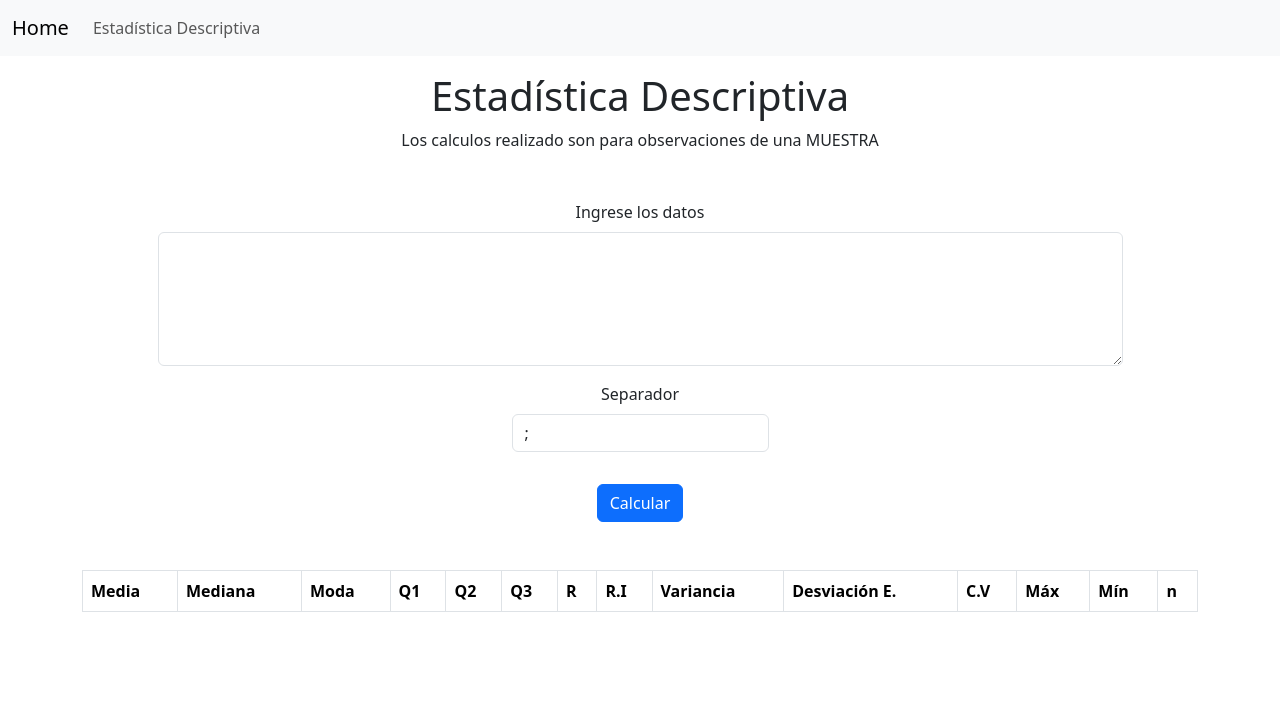
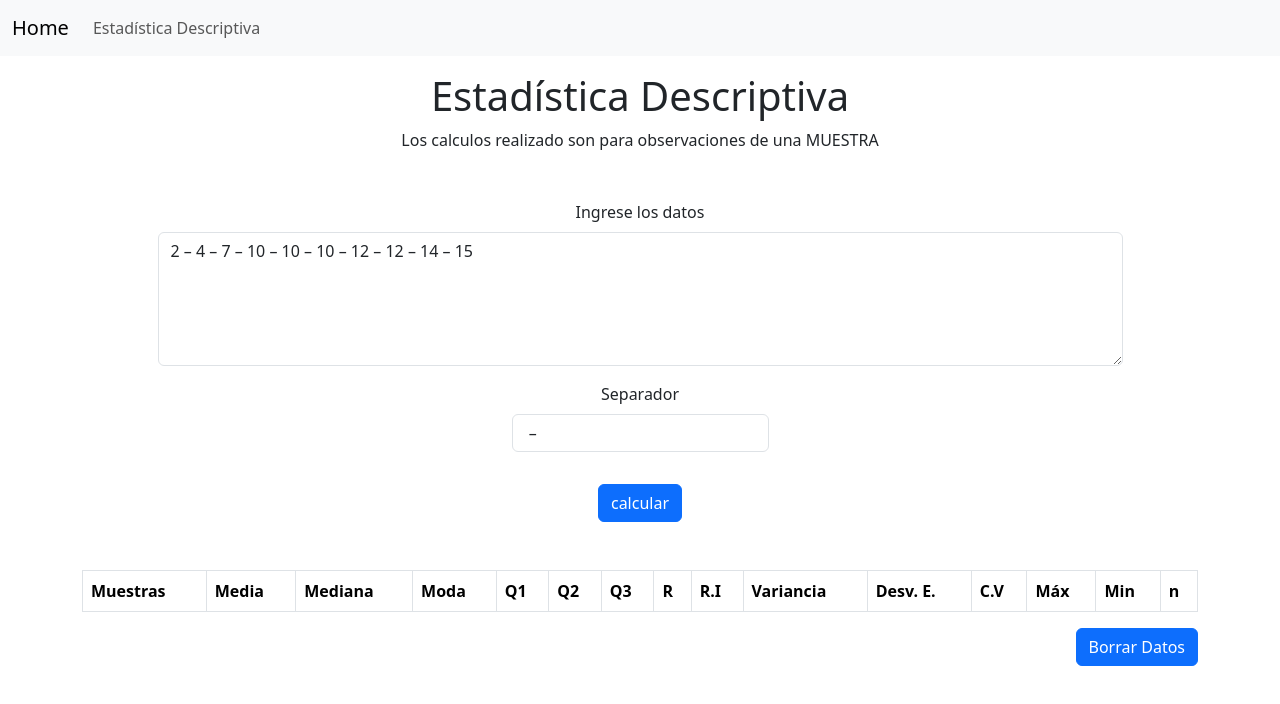
Before and after one commit to Manug95/estadistica, an Angular app: page / in a window 1280 px wide. Shown: the top 704 px of the page. Built offline with nearby package versions, Linux system fonts and the light colour scheme.

Commit message:
Validación de los campos
Uso de Reactive Forms
Validación de los campos
Registrar multiples muestras

```diff
--- a/src/app/components/estadistica-descriptiva/estadistica-descriptiva.html
+++ b/src/app/components/estadistica-descriptiva/estadistica-descriptiva.html
@@ -2,8 +2,7 @@
 
 <p class="text-center">Los calculos realizado son para observaciones de una MUESTRA</p>
 
-<div class="d-flex flex-column align-items-center justify-content-center my-5">
-    <!-- <p>Ingrese los datos</p> -->
+<form action="" [formGroup]="datosForm" (ngSubmit)="calcular()" class="d-flex flex-column align-items-center justify-content-center my-5">
     <div class="mb-3 d-flex flex-column align-items-center justify-content-center">
         <label
             for="datos"
@@ -13,7 +12,22 @@
             >
             Ingrese los datos
         </label>
-        <textarea name="datos" class="form-control" id="datos" cols="100" rows="5" #datos></textarea>
+        <textarea
+            name="datos"
+            class="form-control"
+            id="datos"
+            cols="100"
+            rows="5"
+            formControlName="datos"
+            [class.is-invalid]="datos!.invalid && (datos!.dirty || datos!.touched)"
+            ></textarea>
+        @if (datos!.invalid && (datos!.dirty || datos!.touched)) {
+            <div class="invalid-feedback">
+                @if (datos!.hasError('required')) {
+                    <span>Los datos de las observaciones son requeridas.</span>
+                }
+            </div>
+        }
     </div>
     <div class="mb-3 d-flex flex-column align-items-center justify-content-center">
         <label
@@ -21,39 +35,48 @@
             class="form-label"
             [ngbTooltip]="tooltipSeparador"
             >Separador</label>
-        <input type="text" class="form-control" id="separador" [value]="separador()"
-            (keyup)="actualizarSeparador(separadorInput.value)" #separadorInput>
+        <input
+            type="text"
+            class="form-control d-block"
+            id="separador"
+            formControlName="separador"
+            [class.is-invalid]="separador!.invalid && (separador!.dirty || separador!.touched)"
+            >
+        @if (separador && separador.invalid && (separador.dirty || separador.touched)) {
+            <div class="invalid-feedback">
+                @if (separador.hasError('required')) {
+                    <span>Se requiere especificar el separador de las observaciones.</span>
+                }
+            </div>
+        }
     </div>
-    <button id="calcular" class="btn btn-primary mt-3" (click)="calcular(datos.value)">Calcular</button>
-</div>
+    <div class="d-flex align-items-center justify-content-center">
+        <input type="submit" id="calcular" class="btn btn-primary mt-3 mx-auto" [disabled]="!datosForm.valid" value="calcular"/>
+    </div>
+</form>
 
 <div class="table-responsive-lg">
     <table class="table table-striped table-bordered">
         <thead>
             <tr>
-                <th scope="col">Media</th>
-                <th scope="col">Mediana</th>
-                <th scope="col">Moda</th>
-                <th scope="col">Q1</th>
-                <th scope="col">Q2</th>
-                <th scope="col">Q3</th>
-                <th scope="col">R</th>
-                <th scope="col">R.I</th>
-                <th scope="col">Variancia</th>
-                <th scope="col">Desviación E.</th>
-                <th scope="col">C.V</th>
-                <th scope="col">Máx</th>
-                <th scope="col">Mín</th>
-                <th scope="col">n</th>
+                <th scope="col">Muestras</th>
+                @for(columna of diccionarioColumnasTabla.values(); track columna) {
+                    <th scope="col">{{ columna }}</th>
+                }
             </tr>
         </thead>
         <tbody>
-            <tr>
-                <!-- <td *ngFor="let dato of resultados">{{ esArreglo(dato) ? muchasModas(dato) : dato }}</td> -->
-                @for(dato of resultados(); track dato) {
-                <td>{{ esArreglo(dato) ? muchasModas(dato) : dato }}</td>
-                }
-            </tr>
+            @for(datos of resultados(); track datos; let idx = $index) {
+                <tr>
+                    <td class="fw-bold">Muestra {{idx + 1}}</td>
+                    @for(dato of datos; track dato) {
+                        <td>{{ esArreglo(dato) ? muchasModas(dato) : dato }}</td>
+                    }
+                </tr>
+            }
         </tbody>
     </table>
 </div>
+<div class="w-100 d-flex justify-content-end">
+    <button type="button" (click)="borrarDatos()" class="btn btn-primary">Borrar Datos</button>
+</div>
--- a/src/app/components/estadistica-descriptiva/estadistica-descriptiva.ts
+++ b/src/app/components/estadistica-descriptiva/estadistica-descriptiva.ts
@@ -2,55 +2,74 @@ import { Component, inject, signal } from '@angular/core';
 
 import { EstadisticaDescriptivaService } from '../../services/estadistica-descriptiva-service';
 import { NgbTooltipModule } from '@ng-bootstrap/ng-bootstrap';
+import { FormControl, ReactiveFormsModule, FormGroup, Validators } from '@angular/forms';
+import { CommonModule } from '@angular/common';
 
 @Component({
   selector: 'app-estadistica-descriptiva',
-  imports: [NgbTooltipModule],
+  imports: [NgbTooltipModule, ReactiveFormsModule, CommonModule],
   templateUrl: './estadistica-descriptiva.html',
   styleUrl: './estadistica-descriptiva.css',
 })
 export class EstadisticaDescriptiva {
-  resultados = signal<(number | string[])[]>([]);
-  separador = signal(";");
+  resultados = signal<((string[] | number)[])[]>([]);
   tooltipDatos = "Los datos de las observaciones separados por el \"Separador\"";
   tooltipSeparador = "Caracter que separa las diferentes observaciones una de la otra";
 
+  diccionarioColumnasTabla = new Map([
+    ["media", "Media"], ["mediana", "Mediana"], ["moda", "Moda"], ["q1", "Q1"], ["q2", "Q2"], ["q3", "Q3"], ["rango", "R"],
+    ["rangoIntercuartilico", "R.I"], ["variancia", "Variancia"], ["desviacionEstandar", "Desv. E."], ["coeficienteDeVariacion", "C.V"],
+    ["max", "Máx"], ["min", "Min"], ["n", "n"]
+  ]);
+
   private analisisService = inject(EstadisticaDescriptivaService);
 
-  actualizarSeparador(nuevoValor: string): void {
-    this.separador.set(nuevoValor);
+  datosForm = new FormGroup({
+    datos: new FormControl("2 – 4 – 7 – 10 – 10 – 10 – 12 – 12 – 14 – 15", Validators.required),
+    separador: new FormControl(" – ", Validators.required)
+  });
+
+  get datos() {
+    return this.datosForm.get("datos");
   }
 
-  calcular(data: string): void {
-    const datosFormateados = this.formatearDatos(data);
-    datosFormateados.sort((a,b) => a-b);
-    const objResultados: {[key: string]: number | string[]} = this.analisisService.analisisCompleto(datosFormateados);
-    const arrayResultados = this.ordenarDatos(objResultados);
+  get separador() {
+    return this.datosForm.get("separador");
+  }
 
-    this.resultados.set(arrayResultados);
-    // this.resultados.update(arr => [...arr, ...arrayResultados]);
+  calcular(): void {
+    const data = this.datosForm.value.datos;
+
+    if (data) {
+      const datosFormateados = this.formatearDatos(data);
+      datosFormateados.sort((a,b) => a-b);
+      const objResultados: {[key: string]: number | string[]} = this.analisisService.analisisCompleto(datosFormateados);
+      const arrayResultados = this.ordenarDatos(objResultados);
+
+      this.resultados.update(arr => { arr.push(arrayResultados); return arr; });
+    }
   }
 
   formatearDatos(datos: string): number[] {
-    const separador = this.separador;
-    return datos
-      .split(separador())
+    const separator = this.datosForm.value.separador;
+
+    if (separator) {
+      return datos
+      .split(separator)
       .filter(x => x !== "")
       .map(x => +x);
+    } else
+      return [];
   }
 
   ordenarDatos(data: {[key: string]: number | string[]}): (number | string[])[] {
-    const orden = [
-      "media", "mediana", "moda", "q1", "q2", "q3",
-      "rango", "rangoIntercuartilico", "variancia", "desviacionEstandar", "coeficienteDeVariacion",
-      "max", "min", "n"
-    ];
+    const array: (number | string[])[] = [];
 
-    return Object.keys(data)
-      .map(k => orden.findIndex(i => i === k))
-      .sort((a,b) => a-b)
-      .map(x => orden[x])
-      .map(x => data[x]);//{[key: string]: number | string[]}
+    [...this.diccionarioColumnasTabla.keys()].forEach((c,i) => {
+      array[i] = data[c];
+    });
+
+    return array;
   }
 
   esArreglo(data: string[] | number): boolean {
@@ -63,4 +82,9 @@ export class EstadisticaDescriptiva {
     else
       return data.toString();
   }
+
+  borrarDatos() {
+    this.resultados.update(_ => []);
+    this.datosForm.setValue({ datos: "", separador: ";" });
+  }
 }
--- a/src/app/services/estadistica-descriptiva-service.ts
+++ b/src/app/services/estadistica-descriptiva-service.ts
@@ -133,7 +133,7 @@ export class EstadisticaDescriptivaService {
       rangoIntercuartilico: this.rangoIntercuartilico(data),
       variancia: this.variancia(data),
       desviacionEstandar: this.desviacionEstandar(data),
-      coeficienteDeVariacion: this.coeficienteDeVariacion(data),
+      coeficienteDeVariacion: [this.coeficienteDeVariacion(data) + "%"],
       max: this.mathService.valorMaximo(data),
       min: this.mathService.valorMinimo(data)
     }
```
